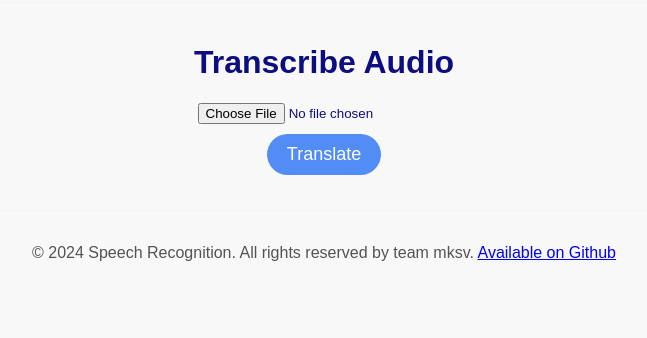
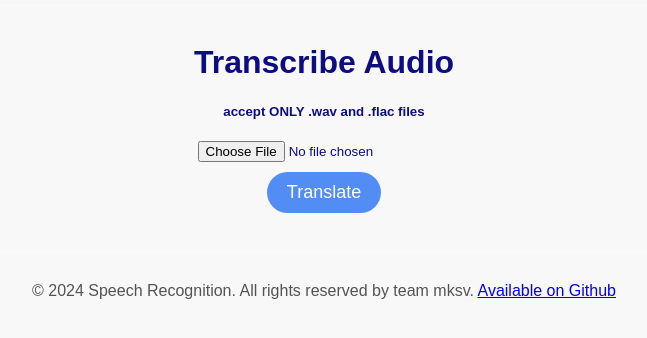
Before and after one commit to software-students-spring2024/4-containerized-app-exercise-team-mvks, a Flask app: page /audio in a window 1280 px wide. Shown: the part 142-480 px from the top of the page, without its empty margins (316-963 px from the left). Run offline with Flask 3, Linux system fonts and the light colour scheme.

Commit message:
Update translate_audio.html

```diff
--- a/web_app/templates/translate_audio.html
+++ b/web_app/templates/translate_audio.html
@@ -3,7 +3,7 @@
 {% block content %}
 
     <h1>Transcribe Audio</h1>
-
+    <h5> accept ONLY .wav and .flac files </h5>
     <form action="/audio" method="POST" enctype="multipart/form-data">
         <input type="file" name="file" accept="audio/*" required>
         <button type="submit">Translate</button>
```
